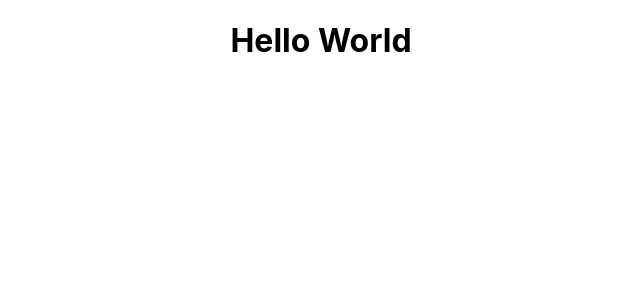
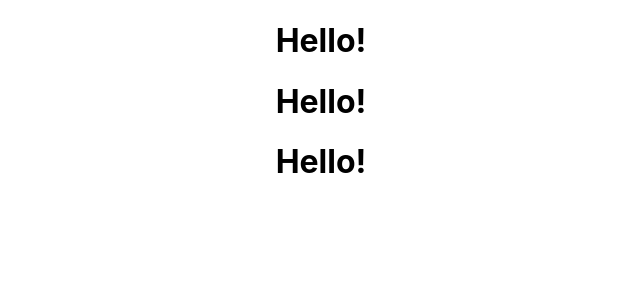
Before and after one commit to PingHuskar/Mastering-TypeScript-2022, a React (Create React App) app in the folder shopping-app/: page / in a window 1280 px wide. Shown: the top 300 px of the page, without its empty margins (319-959 px from the left). Built offline with nearby package versions, Linux system fonts and the light colour scheme.

Commit message:
first component

```diff
--- a/shopping-app/src/App.tsx
+++ b/shopping-app/src/App.tsx
@@ -1,11 +1,13 @@
 import React from 'react';
-import logo from './logo.svg';
 import './App.css';
+import Greeter from './components/Greeter';
 
 function App() {
   return (
     <div className="App">
-      <h1>Hello World</h1>
+      <Greeter />
+      <Greeter />
+      <Greeter />
     </div>
   );
 }
--- /dev/null
+++ b/shopping-app/src/components/Greeter.tsx
@@ -0,0 +1,7 @@
+import React from "react"
+
+function Greeter(): JSX.Element {
+    return <h1>Hello!</h1>
+}
+
+export default Greeter;
```
Also changed, not shown: shopping-app/src/logo.svg (deleted).
